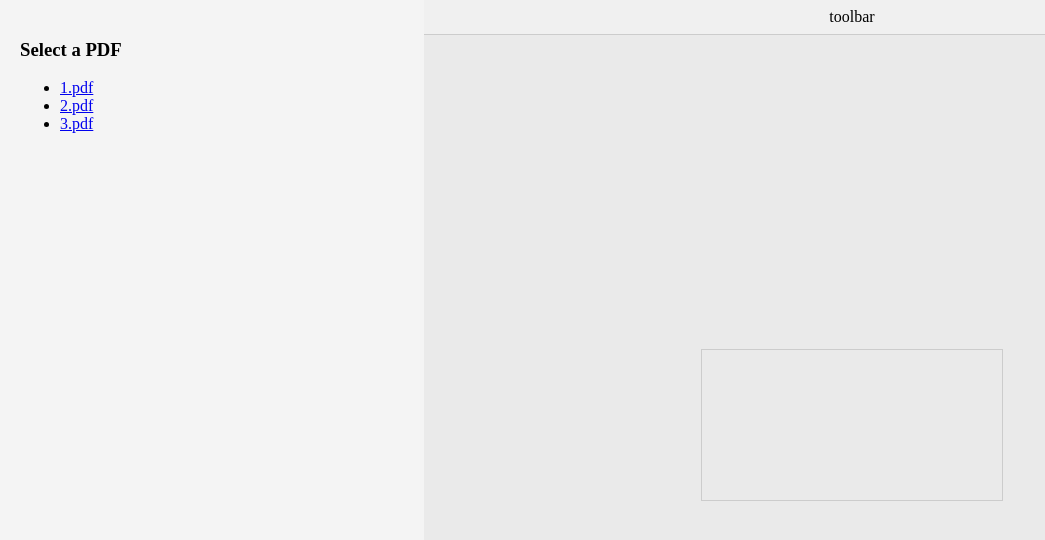
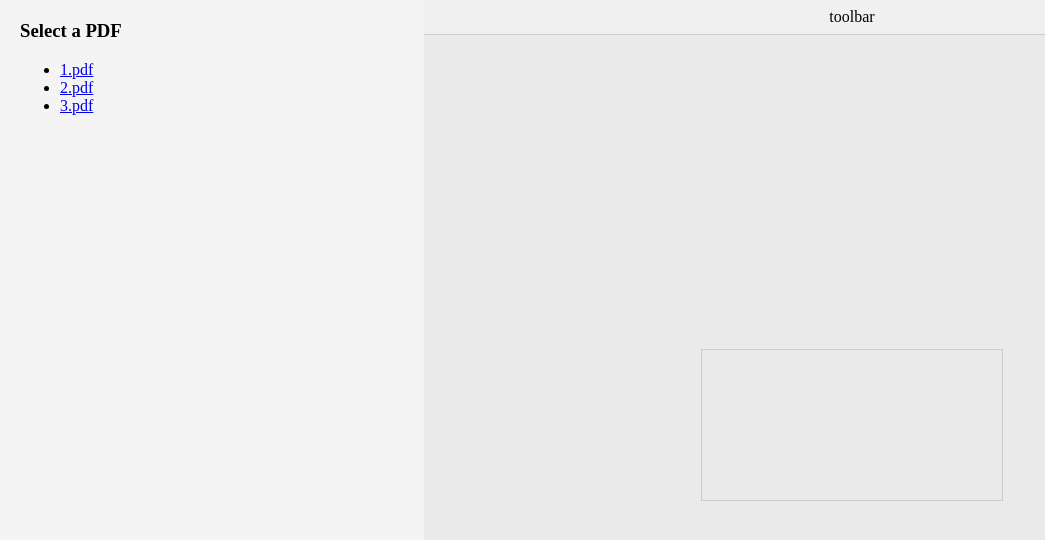
Before and after one commit to wasabina67/pdf.js-example, a website: page docs/index.html in a window 1280 px wide. Shown: the whole page, without its empty margins (0-1045 px from the left). Drawn offline with Linux system fonts and the light colour scheme.

Commit message:
Update docs/style.css

```diff
--- a/docs/style.css
+++ b/docs/style.css
@@ -1,5 +1,9 @@
 body {
     margin: 0px;
+}
+
+h3 {
+    margin-top: 0px;
 }
 
 .container {
```
